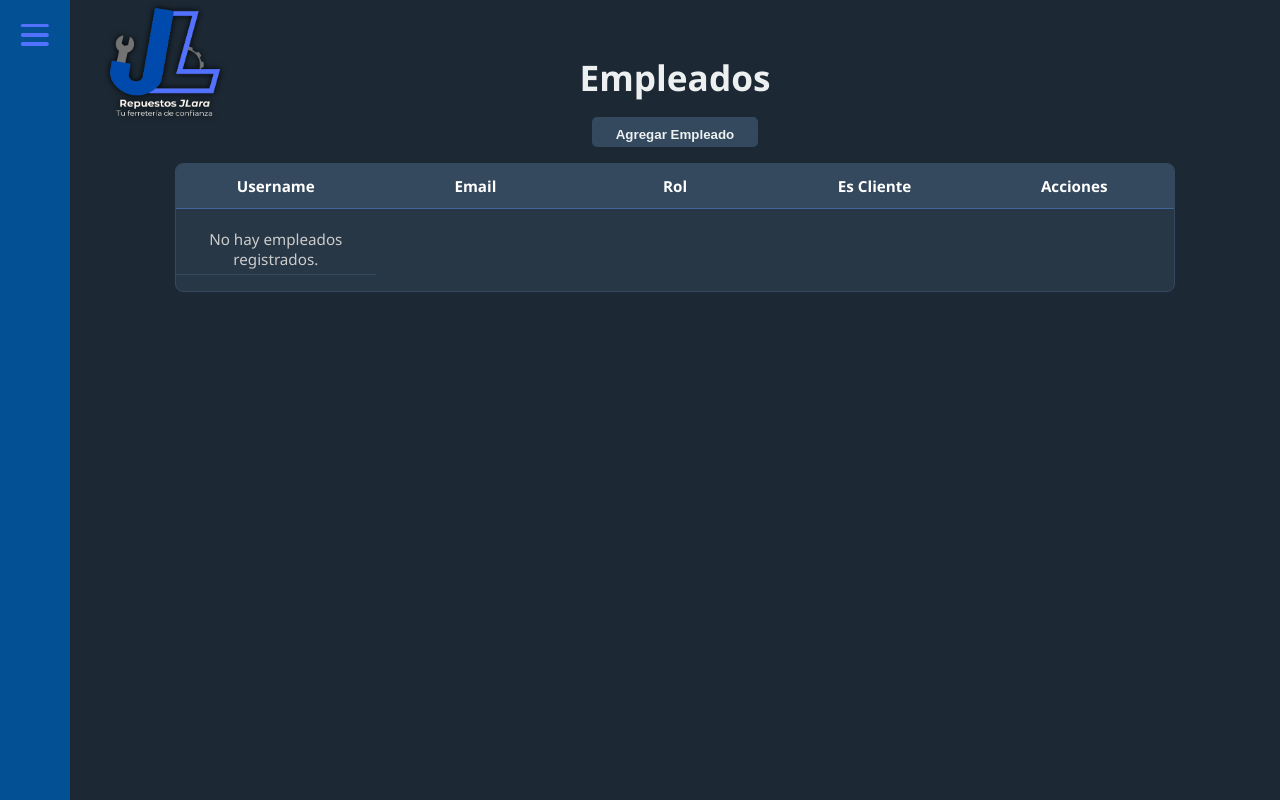
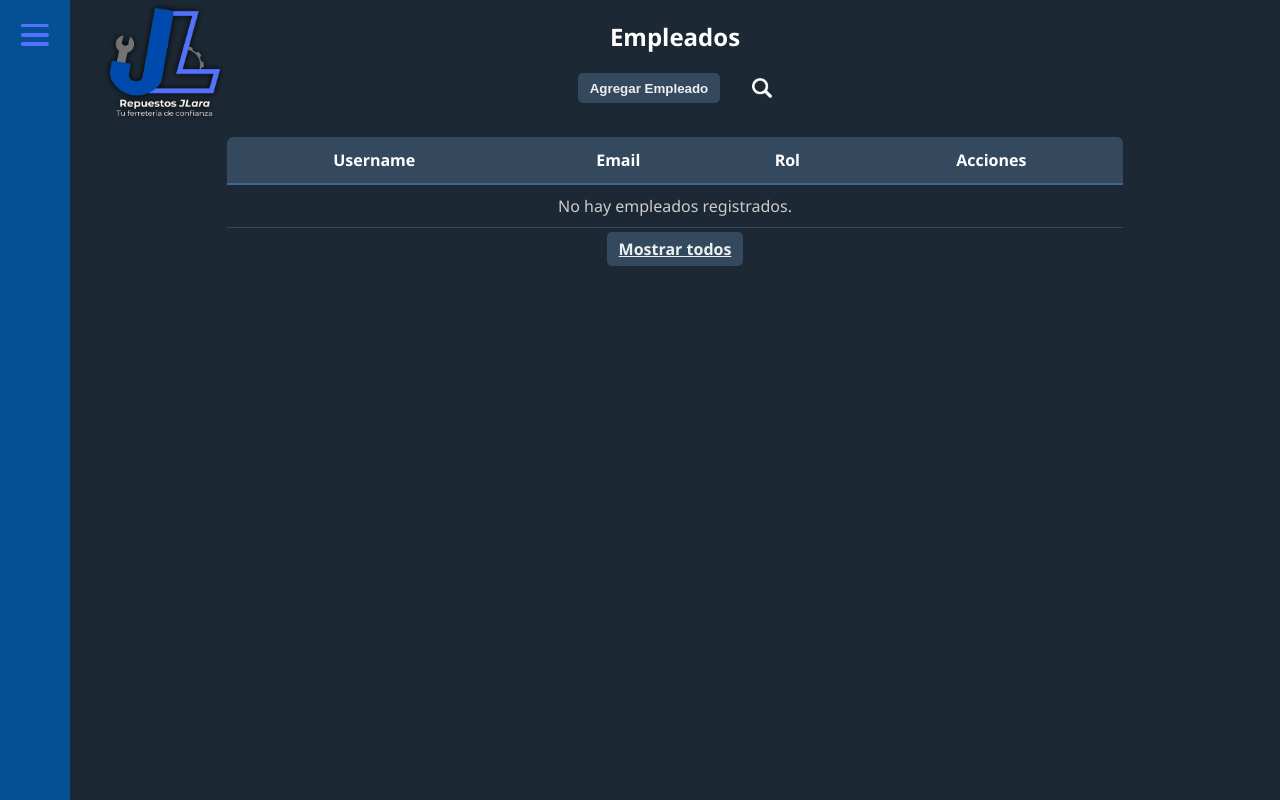
Before and after one commit to XavierL2305/Proyecto-TIII, a Django app: page /empleados/ in a window 1280 px wide. Run offline with Django 5.2, Linux system fonts and the light colour scheme; a user stored in the database is signed in; tables that the repository leaves empty hold one stand-in row (values such as "Sample post").

Commit message:
actualizacion responsive empleados + filtro de busqueda empleados

```diff
--- a/empleados/static/empleados/empleados.css
+++ b/empleados/static/empleados/empleados.css
@@ -13,116 +12,145 @@
   --transparent: rgba(255, 255, 255, 0.5);
 }
 
-/* ==============================
-    Estilos generales y layout
-   ============================== */
-
 body {
   min-height: 100vh;
   margin: 0;
   padding: 0;
   font-family: "Segoe UI", Tahoma, Geneva, Verdana, sans-serif;
+  background: var(--fondos);
   color: var(--texto_principal);
 }
 
-.empleados {
-  display: grid;
-  grid-template-columns: 1fr;
-  grid-template-rows: auto 1fr;
+/*lupa */
+.filtro {
+  cursor: pointer;
+  width: 20px;
+  height: 20px;
+  transition: transform 0.2s ease;
+  margin-left: 1rem;
+}
+.filtro:hover {
+  transform: scale(1.1);
+}
+
+/* Contenedor botón y lupa */
+.container {
+  display: flex;
+  justify-content: center;
+  align-items: center;
   gap: 1rem;
-  padding: 1.5rem 2rem;
-  max-width: 1000px;
-  margin: auto;
+  margin-top: 20px;
 }
 
 /* Título */
-.empleados > center h1.titulo {
-  font-size: 2.2rem;
-  margin-bottom: 1rem;
-  font-weight: 700;
+.titulo {
+  font-size: 1.5rem;
+  color: var(--main-text);
+  text-align: center;
+  margin: 20px 0;
 }
 
-/* Botón agregar */
+/* Tabla */
+.tabla {
+  width: 100%;
+  max-width: 900px;
+  margin: 2rem auto;
+  border-collapse: collapse;
+  color: var(--texto_principal);
+  border-radius: 8px;
+  overflow: hidden;
+  border: 2px solid var(--elementos_primarios);
+}
+
+/* Cabecera tabla */
+.tabla thead {
+  background-color: var(--elementos_primarios);
+  color: var(--main-text);
+}
+
+.tabla thead th {
+  padding: 12px 15px;
+  text-align: center;
+  font-weight: 600;
+  border-bottom: 2px solid var(--main-bg);
+}
+
+/* Filas cuerpo */
+.tabla tbody tr {
+  border-bottom: 1px solid var(--elementos_primarios);
+  background-color: transparent;
+}
+
+.tabla tbody tr:nth-child(even) {
+  background-color: transparent; /* misma transparencia para pares */
+}
+
+/* Celdas cuerpo */
+.tabla tbody td {
+  padding: 10px 12px;
+  text-align: center;
+  vertical-align: middle;
+  word-break: break-word;
+}
+
+/* Contenedor botones */
+.tbody .acciones {
+  display: flex;
+  justify-content: center;
+  gap: 8px;
+  align-items: center;
+}
+
+/* Botones acciones */
+.tbody .acciones .button {
+  padding: 6px 12px;
+  font-size: 0.9rem;
+  background: var(--elementos_primarios);
+  border: none;
+  border-radius: 5px;
+  color: var(--texto_principal);
+  cursor: pointer;
+  transition: background 0.2s ease;
+}
+
+.tbody .acciones .button:hover {
+  background: var(--detalles_hover);
+}
+
+/* Botones generales */
 .button {
   background: var(--elementos_primarios);
   color: var(--texto_principal);
-  padding: 10px 24px;
+  border: none;
   border-radius: 5px;
-  border: none;
+  padding: 6px 12px;
   cursor: pointer;
+  transition: background 0.2s ease;
   font-weight: 600;
-  transition: background 0.2s ease;
   user-select: none;
 }
 .button:hover {
   background: var(--detalles_hover);
 }
 
-/* Tabla estilo grid */
-.tabla {
-  display: grid;
-  grid-template-columns: repeat(5, 1fr);
-  background-color: var(--secciones);
-  border-radius: 8px;
-  overflow: hidden;
-  border: 1px solid var(--elementos_primarios);
-  font-size: 0.95rem;
-}
-
-.tabla .thead, .tabla .tbody {
-  display: contents;
-}
-
-.tabla .thead b {
-  padding: 12px 10px;
-  background-color: var(--elementos_primarios);
-  color: var(--main-text);
-  text-align: center;
-  border-bottom: 1.5px solid var(--main-bg);
-  font-weight: 600;
-}
-
-.tabla .tbody p {
-  padding: 5px 10px;
-  color: var(--texto_principal);
-  border-bottom: 1px solid var(--elementos_primarios);
-  text-align: center;
-}
-
-.tbody .acciones {
-  display: flex;
-  justify-content: center;
-  gap: 8px;
-  align-items: center;
-  padding: 8px 5px;
-}
-
-.tbody .acciones .button {
-  padding: 6px 12px;
-  font-size: 0.85rem;
-}
-
-/* Formularios modales */
+/* Modales */
 .formulario {
   position: fixed;
+  top: 50%;
   left: 50%;
-  top: 50%;
   transform: translate(-50%, -50%);
+  width: 320px;
+  max-width: 90vw;
   background-color: var(--secciones);
+  color: var(--texto_principal);
+  border-radius: 8px;
+  padding: 30px 25px;
+  box-shadow: 0 0 15px rgba(0,0,0,0.6);
+  z-index: 1001;
   opacity: 0;
   visibility: hidden;
-  z-index: 105;
-  transition: all ease 0.3s;
-  width: 250px;
-  box-shadow: 0 0 12px rgba(0, 0, 0, 0.5);
-  border-radius: 10px;
-  padding: 10px 30px;
-}
-
-.formulario form {
-  display: flex;
-  flex-direction: column;
-  gap: 1px;
+  transition: all 0.3s ease;
+  font-family: inherit;
 }
 
 .formulario.activate {
--- a/empleados/static/empleados/empleados.js
+++ b/empleados/static/empleados/empleados.js
@@ -14,14 +14,12 @@ document.addEventListener("DOMContentLoaded", function(){
   const eliminarIdInput = document.getElementById("eliminar_id");
 
   const editarForm = editarModal.querySelector('form');
-  // Inputs dentro del formulario de editar
   const inputsEditar = editarForm.elements;
 
   // Abrir modal Agregar
   btnAgregar.addEventListener("click", () => {
     agregarModal.classList.add("activate");
     bg.classList.add("activate");
-    // Reset formulario Agregar
     agregarModal.querySelector("form").reset();
   });
 
@@ -35,7 +33,6 @@ document.addEventListener("DOMContentLoaded", function(){
       inputsEditar['username'].value = btn.dataset.username;
       inputsEditar['email'].value = btn.dataset.email;
       inputsEditar['rol'].value = btn.dataset.rol;
-      inputsEditar['is_cliente'].checked = (btn.dataset.is_cliente === 'True');
     });
   });
 
@@ -48,7 +45,7 @@ document.addEventListener("DOMContentLoaded", function(){
     });
   });
 
-  // Cancelar en cualquiera de los modales
+  // Cancelar en todos los modales
   btnCancelar.forEach(btn => {
     btn.addEventListener("click", () => {
       agregarModal.classList.remove("activate");
@@ -60,7 +57,7 @@ document.addEventListener("DOMContentLoaded", function(){
     });
   });
 
-  // Cerrar modal clic fuera
+  // Cerrar modal haciendo clic fuera
   bg.addEventListener("click", () => {
     agregarModal.classList.remove("activate");
     editarModal.classList.remove("activate");
@@ -70,7 +67,33 @@ document.addEventListener("DOMContentLoaded", function(){
     empleadoIdEditar.value = "";
   });
 
-  // Opcional: auto ocultar alertas tras 3s
+
+  // ------- Filtro modal empleados --------
+  const filtroEmpleadosBtn = document.getElementById('filtro_empleados');
+  const filtroEmpleadosModal = document.getElementById('formulario_filtro_empleados');
+  const filtroEmpleadosBg = document.getElementById('backgraund_filtro_empleados');
+  const cancelarFiltroEmpleadosBtn = document.getElementById('cancelar_filtro_empleados');
+
+  function abrirFiltroEmpleados() {
+    filtroEmpleadosModal.classList.add('activate');
+    filtroEmpleadosBg.classList.add('activate');
+    // Autofocus al input para mejor UX
+    setTimeout(() => {
+      const inp = document.getElementById('buscador_empleados');
+      if (inp) inp.focus();
+    }, 60);
+  }
+
+  function cerrarFiltroEmpleados() {
+    filtroEmpleadosModal.classList.remove('activate');
+    filtroEmpleadosBg.classList.remove('activate');
+  }
+
+  if(filtroEmpleadosBtn) filtroEmpleadosBtn.addEventListener('click', abrirFiltroEmpleados);
+  if(cancelarFiltroEmpleadosBtn) cancelarFiltroEmpleadosBtn.addEventListener('click', cerrarFiltroEmpleados);
+  if(filtroEmpleadosBg) filtroEmpleadosBg.addEventListener('click', cerrarFiltroEmpleados);
+
+  // Ocultar alertas automáticas después de 3 segundos
   setTimeout(() => {
     const alertas = document.getElementById("alertas");
     if(alertas) alertas.style.display = "none";
--- a/empleados/templates/empleados/gestion_empleados.html
+++ b/empleados/templates/empleados/gestion_empleados.html
@@ -11,7 +11,6 @@
 <script src="{% static 'empleados/empleados.js' %}" defer></script>
 {% endblock %}
 
-{# Bloques para cada enlace del nav #}
 {% block li1 %}
 <a href="{% url 'home:home' %}" class="ancla {% if request.resolver_match.namespace == 'home' %}activo{% endif %}">Inicio</a>
 {% endblock %}
@@ -26,24 +25,49 @@
 <section class="empleados">
   <center>
     <h1 class="titulo">Empleados</h1>
+    <div class="container">
       <button class="button" id="add" name="button_agregar">Agregar Empleado</button>
+      <img src="{% static 'img/buscar.png' %}" alt="Filtro empleados" class="filtro" id="filtro_empleados">
+    </div>
   </center>
 
-  <div class="tabla">
-    <div class="thead">
-      <b>Username</b>
-      <b>Email</b>
-      <b>Rol</b>
-      <b>Es Cliente</b>
-      <b>Acciones</b>
+  <!-- Modal filtro empleados -->
+  <div class="container-filtro formulario" id="formulario_filtro_empleados">
+    <form method="get" autocomplete="off">
+      <h1>Buscar Empleado</h1>
+      <div class="filtros-inputs">
+        <input
+          type="text"
+          id="buscador_empleados"
+          name="buscador_empleados"
+          placeholder="Buscar por usuario, email o rol..."
+          value="{{ busqueda|default:'' }}">
       </div>
-    <div class="tbody">
+      <div class="actions">
+        <button type="submit" class="button add">Buscar</button>
+        <button type="button" class="button delete" id="cancelar_filtro_empleados">Cancelar</button>
+      </div>
+    </form>
+  </div>
+  <div class="backgraund" id="backgraund_filtro_empleados"></div>
+
+  <table class="tabla" aria-label="Tabla de empleados">
+    <thead>
+      <tr>
+        <th scope="col">Username</th>
+        <th scope="col">Email</th>
+        <th scope="col">Rol</th>
+        <th scope="col">Acciones</th>
+      </tr>
+    </thead>
+    <tbody>
+      {% if empleados %}
         {% for empleado in empleados %}
-        <p>{{ empleado.username }}</p>
-        <p>{{ empleado.email }}</p>
-        <p>{{ empleado.rol }}</p>
-        <p>{{ empleado.is_cliente }}</p>
-        <div class="acciones">
+        <tr>
+          <td>{{ empleado.username }}</td>
+          <td>{{ empleado.email }}</td>
+          <td>{{ empleado.rol }}</td>
+          <td class="acciones">
             <button
               class="button edit-btn"
               data-id="{{ empleado.id }}"
@@ -55,12 +79,23 @@
             <button class="button delete-btn" value="{{ empleado.id }}">
               Eliminar
             </button>
-        </div>
-      {% empty %}
-        <p colspan="5" style="text-align:center;color:#ccc">No hay empleados registrados.</p>
+          </td>
+        </tr>
         {% endfor %}
-    </div>
-  </div>
+      {% else %}
+        <tr>
+          <td colspan="4" style="text-align:center;color:#ccc;">
+            No hay empleados registrados.
+          </td>
+        </tr>
+        <tr>
+          <td colspan="4" style="text-align:center; padding-top: 10px;">
+            <a href="{% url 'empleados:gestion_empleados' %}" class="button">Mostrar todos</a>
+          </td>
+        </tr>
+      {% endif %}
+    </tbody>
+  </table>
 
   {% if messages %}
   <div id="alertas">
@@ -71,10 +106,10 @@
   {% endif %}
 
   <!-- Modal Agregar Empleado -->
-  <div class="formulario" id="formulario_agregar">
+  <div class="formulario" id="formulario_agregar" role="dialog" aria-modal="true" aria-labelledby="tituloAgregar">
     <form method="post">
       {% csrf_token %}
-      <h2>Agregar Empleado</h2>
+      <h2 id="tituloAgregar">Agregar Empleado</h2>
       {{ form_crear.username.label_tag }} {{ form_crear.username }}
       {{ form_crear.email.label_tag }} {{ form_crear.email }}
       {{ form_crear.rol.label_tag }} {{ form_crear.rol }}
@@ -89,10 +124,10 @@
   </div>
 
   <!-- Modal Editar Empleado -->
-  <div class="formulario" id="formulario_editar">
+  <div class="formulario" id="formulario_editar" role="dialog" aria-modal="true" aria-labelledby="tituloEditar">
     <form method="post">
       {% csrf_token %}
-      <h2>Editar Empleado</h2>
+      <h2 id="tituloEditar">Editar Empleado</h2>
       <input type="hidden" name="empleado_id" id="empleado_id_editar" />
       {{ form_editar.username.label_tag }} {{ form_editar.username }}
       {{ form_editar.email.label_tag }} {{ form_editar.email }}
@@ -106,12 +141,12 @@
   </div>
 
   <!-- Modal Eliminar Empleado -->
-  <div class="formulario" id="formulario_eliminar">
+  <div class="formulario" id="formulario_eliminar" role="dialog" aria-modal="true" aria-labelledby="tituloEliminar">
     <form method="post">
       {% csrf_token %}
       <input type="hidden" name="eliminar_id" id="eliminar_id" />
       <input type="hidden" name="eliminar" value="1" />
-      <h2>Eliminar Empleado</h2>
+      <h2 id="tituloEliminar">Eliminar Empleado</h2>
       <p>¿Estás seguro que quieres eliminar este empleado?</p>
       <div class="actions">
         <button type="submit" class="button">Eliminar</button>
--- a/empleados/views.py
+++ b/empleados/views.py
@@ -3,6 +3,7 @@ from django.contrib.auth.decorators import login_required, user_passes_test
 from django.contrib.auth import get_user_model
 from django.contrib import messages
 from django.views.decorators.http import require_http_methods
+from django.db.models import Q
 from .forms import EmpleadoCreationForm, EmpleadoChangeForm
 
 User = get_user_model()
@@ -14,13 +15,15 @@ def es_admin(user):
 @user_passes_test(es_admin)
 @require_http_methods(["GET", "POST"])
 def gestion_empleados(request):
+    busqueda = request.GET.get('buscador_empleados', '').strip()
+
     # Crear empleado
     if request.method == 'POST' and 'crear' in request.POST:
         form_crear = EmpleadoCreationForm(request.POST)
         if form_crear.is_valid():
             form_crear.save()
             messages.success(request, 'Empleado creado correctamente.')
-            return redirect('empleados:gestion_empleados')  # Namespace usado aquí
+            return redirect('empleados:gestion_empleados')
         else:
             messages.error(request, 'Error al crear empleado. Revisa los datos.')
     else:
@@ -51,11 +54,28 @@ def gestion_empleados(request):
             messages.error(request, 'Error al eliminar empleado.')
         return redirect('empleados:gestion_empleados')
 
-    # Filtrar usuarios que no sean clientes ni superusuarios
+    # Usuarios filtrados (no clientes ni superusuarios)
     empleados = User.objects.exclude(rol=User.CLIENTE).exclude(is_superuser=True)
+
+    # Filtro con búsqueda, o mostrar todos si vacío/no resultados
+    if busqueda:
+        empleados_filtrados = empleados.filter(
+            Q(username__icontains=busqueda) |
+            Q(email__icontains=busqueda) |
+            Q(rol__icontains=busqueda)
+        )
+        if empleados_filtrados.exists():
+            empleados = empleados_filtrados
+        else:
+            # No hay coincidencias, mostrar todos
+            pass
+    else:
+        # Búsqueda vacía, mostrar todos (ya asignado en empleados)
+        pass
 
     return render(request, 'empleados/gestion_empleados.html', {
         'empleados': empleados,
         'form_crear': form_crear,
         'form_editar': form_editar,
+        'busqueda': busqueda,
     })
--- a/productos/static/productos/styles_productos.css
+++ b/productos/static/productos/styles_productos.css
@@ -311,7 +311,7 @@ form textarea {
   left: 0; top: 0; right: 0; bottom: 0;
   width: 100vw;
   height: 100vh;
-  z-index: 1000;
+  z-index: 2;
   background: #000;
   opacity: 0;
   visibility: hidden;
```
Also changed, not shown: other parts of empleados/static/empleados/empleados.css (+72 -30 lines). Lines whose indentation alone changed are shown as unchanged.
